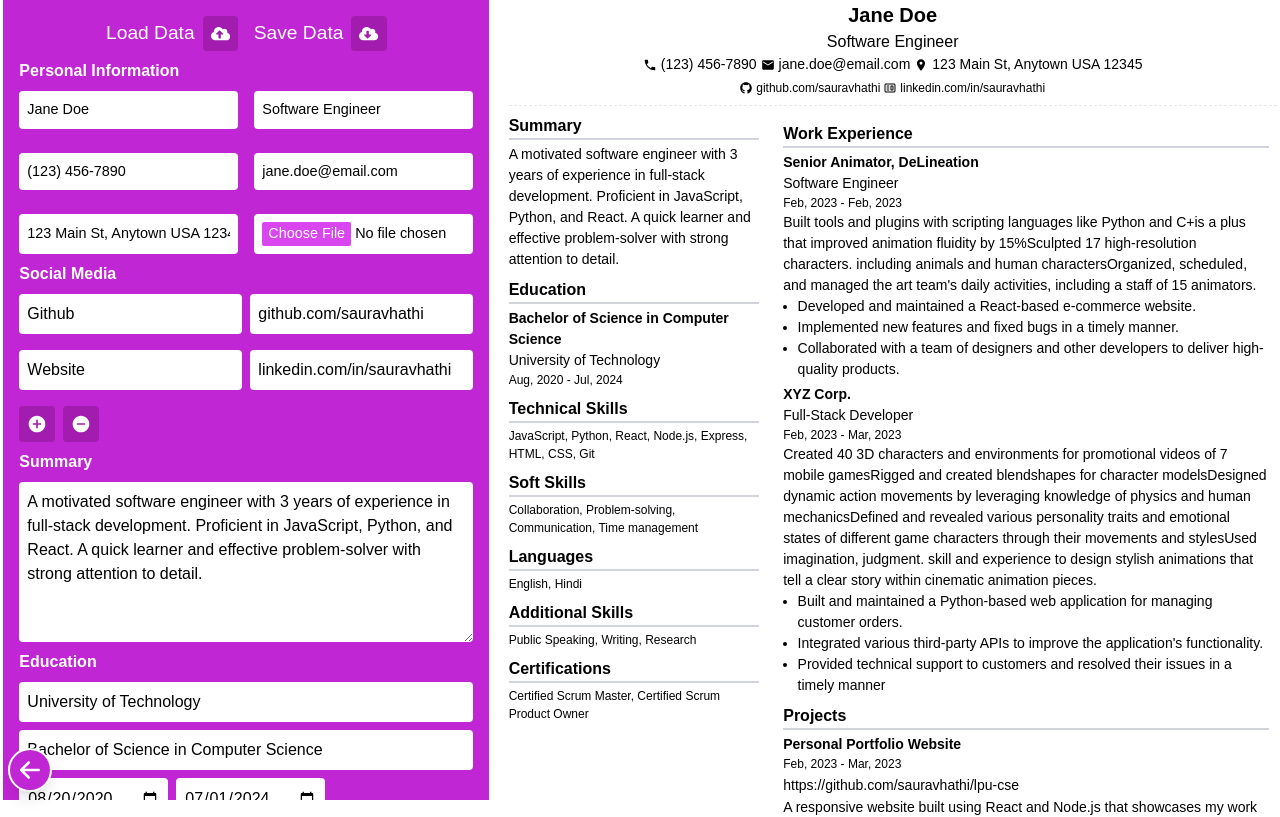
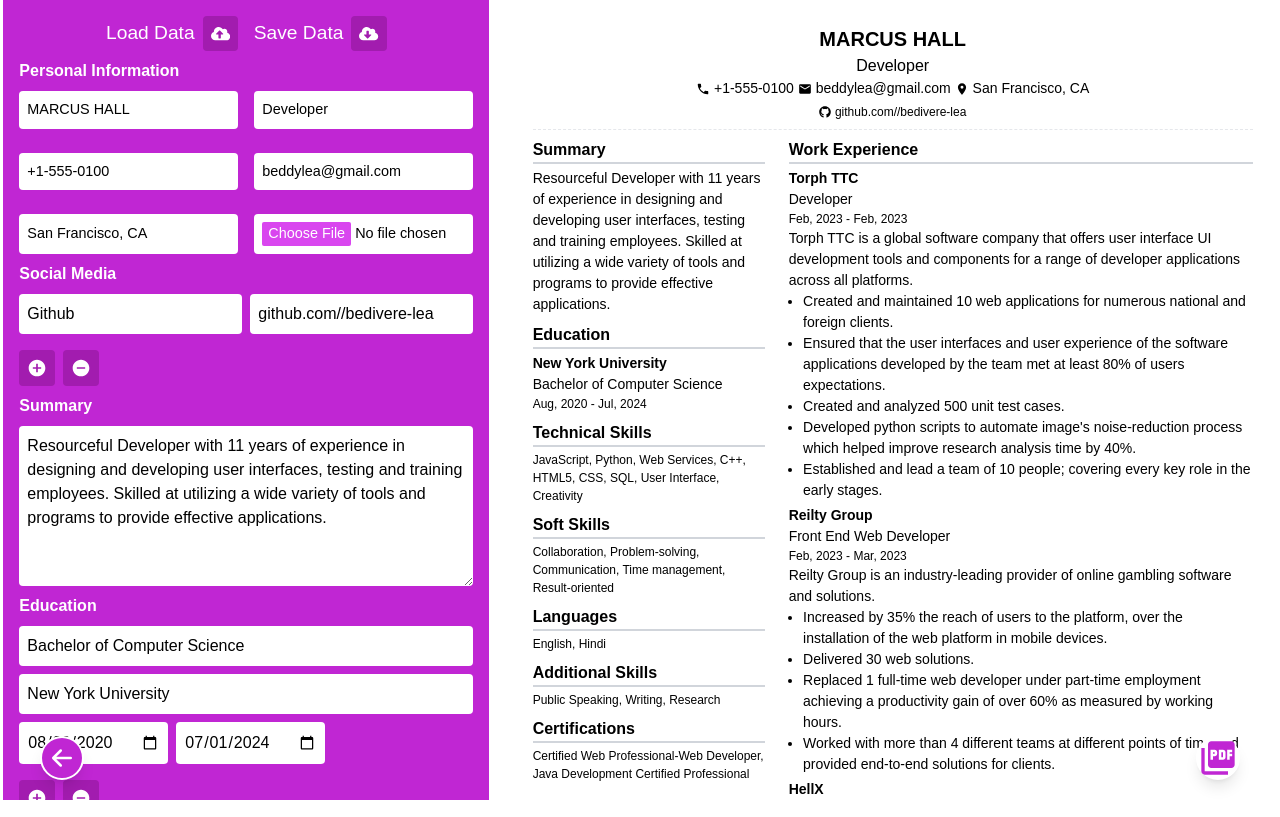
Before and after one commit to sauravhathi/atsresume, a Next.js app: page / in a window 1280 px wide. Shown: the top 817 px of the page. Built offline with nearby package versions, Linux system fonts and the light colour scheme.

Commit message:
a4size pdf and some design

```diff
--- a/components/form/FormCP.jsx
+++ b/components/form/FormCP.jsx
@@ -1,11 +1,11 @@
-import React, {  } from "react";
+import React, { } from "react";
 import { BsFillArrowRightCircleFill, BsFillArrowLeftCircleFill } from "react-icons/bs"
 
 const FormCP = ({ formClose, setFormClose }) => {
   return (
     <button
       aria-label="Form Open/Close"
-        className="exclude-print fixed bottom-2 left-2 font-bold rounded-full bg-white text-fuchsia-600 shadow-lg border-2 border-white"
+      className="exclude-print fixed bottom-5 left-10 font-bold rounded-full bg-white text-fuchsia-600 shadow-lg border-2 border-white"
       onClick={() => setFormClose(!formClose)}
     >
       {formClose ? <BsFillArrowRightCircleFill className="w-10 h-10" title="Form Open" /> : <BsFillArrowLeftCircleFill className="w-10 h-10" title="Form Close" />}
--- a/components/form/Skill.jsx
+++ b/components/form/Skill.jsx
@@ -1,9 +1,9 @@
 import FormButton from "./FormButton"
 
-const Skill = ({ resumeData, skillType, placeholder, handleSkills, addSkill, removeSkill }) => {
+const Skill = ({ resumeData, skillType, title, placeholder, handleSkills, addSkill, removeSkill }) => {
     return (
       <div className="flex-col-gap-2">
-        <h2 className="input-title">{skillType}</h2>
+        <h2 className="input-title">{title}</h2>
         {resumeData[skillType].map((skill, index) => (
           <div key={index} className="f-col">
             <input
--- a/components/preview/Preview.jsx
+++ b/components/preview/Preview.jsx
@@ -19,7 +19,8 @@ const Preview = ({ resumeData }) => {
     ]
 
     return (
-        <div className="bg-white md:max-w-[60%] sticky top-0">
+        <div className="md:max-w-[60%] sticky top-0 preview p-6 md:overflow-y-scroll md:h-screen">
+            <A4PageWrapper>
                 <div className="f-col items-center mb-1" >
                     {
                         resumeData.profilePicture.length > 0 &&
@@ -111,7 +112,7 @@ const Preview = ({ resumeData }) => {
                 {/* single column end */}
 
                 {/* two column start */}
-            <div className="flex flex-row gap-4">
+                <div className="flex flex-row gap-6">
                     <div className="w-1/3 space-y-2 ">
                         {
                             resumeData.summary.length > 0 &&
@@ -144,7 +145,7 @@ const Preview = ({ resumeData }) => {
                             <Skills title="Certifications" skills={resumeData.certifications} />
                         </div>
                     </div>
-                <div className="w-2/3 p-2 space-y-2">
+                    <div className="w-2/3 space-y-2">
                         {
                             resumeData.workExperience.length > 0 &&
                             <div>
@@ -187,9 +188,20 @@ const Preview = ({ resumeData }) => {
                         }
                     </div>
                 </div>
+            </A4PageWrapper>
         </div >
 
     );
 };
 
 export default Preview;
+
+const A4PageWrapper = ({ children }) => {
+    return (
+        <div className="
+        w-8.5in h-11in
+        ">
+            {children}
+        </div>
+    );
+};
--- a/components/utility/DefaultResumeData.jsx
+++ b/components/utility/DefaultResumeData.jsx
@@ -1,71 +1,58 @@
 const DefaultResumeData = {
-    name: "Jane Doe",
-    position: "Software Engineer",
-    contactInformation: "(123) 456-7890",
-    email: "jane.doe@email.com",
-    address: "123 Main St, Anytown USA 12345",
+  name: "MARCUS HALL",
+  position: "Developer",
+  contactInformation: "+1-555-0100",
+  email: "beddylea@gmail.com",
+  address: "San Francisco, CA",
   profilePicture: "",
   socialMedia: [
     {
       socialMedia: "Github",
-        link: "github.com/sauravhathi",
-      },
-      {
-        socialMedia: "Website",
-        link: "linkedin.com/in/sauravhathi",
+      link: "github.com//bedivere-lea",
     },
   ],
-    summary: "A motivated software engineer with 3 years of experience in full-stack development. Proficient in JavaScript, Python, and React. A quick learner and effective problem-solver with strong attention to detail.",
+  summary: "Resourceful Developer with 11 years of experience in designing and developing user interfaces, testing and training employees. Skilled at utilizing a wide variety of tools and programs to provide effective applications.",
   education: [
     {
-        "school": "University of Technology",
-        "degree": "Bachelor of Science in Computer Science",
+      "school": "Bachelor of Computer Science",
+      "degree": "New York University",
       "startYear": "2020-08-20",
       "endYear": "2024-07-01"
     },
   ],
   workExperience: [
     {
-        "company": "Senior Animator, DeLineation",
-        "position": "Software Engineer",
-        "description": "Built tools and plugins with scripting languages like Python and C+is a plus that improved animation fluidity by 15%Sculpted 17 high-resolution characters. including animals and human charactersOrganized, scheduled, and managed the art team's daily activities, including a staff of 15 animators.",
-        "keyAchievements": "Developed and maintained a React-based e-commerce website.\nImplemented new features and fixed bugs in a timely manner.\nCollaborated with a team of designers and other developers to deliver high-quality products.",
-        "startYear": "2023-02-14",
-        "endYear": "2023-02-09"
+      "company": "Torph TTC",
+      "position": "Developer",
+      "description": "Torph TTC is a global software company that offers user interface UI development tools and components for a range of developer applications across all platforms.",
+      "keyAchievements": "Created and maintained 10 web applications for numerous national and foreign clients.\nEnsured that the user interfaces and user experience of the software applications developed by the team met at least 80% of users expectations.\nCreated and analyzed 500 unit test cases.\nDeveloped python scripts to automate image's noise-reduction process which helped improve research analysis time by 40%.\nEstablished and lead a team of 10 people; covering every key role in the early stages.",
+      "startYear": "2023-02-16",
+      "endYear": "2023-02-21"
     },
     {
-        "company": "XYZ Corp.",
-        "position": "Full-Stack Developer",
-        "description": "Created 40 3D characters and environments for promotional videos of 7 mobile gamesRigged and created blendshapes for character modelsDesigned dynamic action movements by leveraging knowledge of physics and human mechanicsDefined and revealed various personality traits and emotional states of different game characters through their movements and stylesUsed imagination, judgment. skill and experience to design stylish animations that tell a clear story within cinematic animation pieces.",
-        "keyAchievements": "Built and maintained a Python-based web application for managing customer orders.\nIntegrated various third-party APIs to improve the application's functionality.\nProvided technical support to customers and resolved their issues in a timely manner",
+      "company": "Reilty Group",
+      "position": "Front End Web Developer",
+      "description": "Reilty Group is an industry-leading provider of online gambling software and solutions.",
+      "keyAchievements": "Increased by 35% the reach of users to the platform, over the installation of the web platform in mobile devices.\nDelivered 30 web solutions.\nReplaced 1 full-time web developer under part-time employment achieving a productivity gain of over 60% as measured by working hours.\nWorked with more than 4 different teams at different points of time and provided end-to-end solutions for clients.",
+      "startYear": "2023-02-22",
+      "endYear": "2023-03-09"
+    },
+    {
+      "company": "HellX",
+      "position": "Python Developer",
+      "description": "Heller is a Software Editor specialized in logistics management.",
+      "keyAchievements": "Developed several automation systems - saved over $50,000 annually.\nJoined the team as #10 employee as a developer working directly with the biggest customers.\nInvolved in coding as per the requirement, delivered well ahead of time which saved project cost by 20%.\nReduced database size by nearly 50% and improved its performance by 20%.\nDelivery time of good reduced by 50%.",
       "startYear": "2023-02-22",
       "endYear": "2023-03-09"
     }
   ],
-    projects: [
-      {
-        "name": "Personal Portfolio Website",
-        "link": "https://github.com/sauravhathi/lpu-cse",
-        "description": "A responsive website built using React and Node.js that showcases my work and skills. Implemented features such as a contact form and a project gallery.",
-        "keyAchievements": "Developed and maintained a React-based e-commerce website.\nImplemented new features and fixed bugs in a timely manner.\nCollaborated with a team of designers and other developers to deliver high-quality products.",
-        "startYear": "2023-02-14",
-        "endYear": "2023-03-09"
-      },
-      {
-        "name": "Weather App",
-        "link": "https://github.com/sauravhathi/lpu-cse",
-        "description": "A mobile-friendly web app built using React and OpenWeather API that allows users to view the current weather and 5-day forecast for a selected city.",
-        "keyAchievements": "Developed and maintained a React-based e-commerce website.\nImplemented new features and fixed bugs in a timely manner.\nCollaborated with a team of designers and other developers to deliver high-quality products.",
-        "startYear": "2023-02-14",
-        "endYear": "2023-03-09"
-      }
-    ],
+  projects: [],
 
   technicalSkills: [
-      "JavaScript", "Python", "React", "Node.js", "Express", "HTML", "CSS", "Git"
+    "JavaScript", "Python", "Web Services", "C++", "HTML5", "CSS", "SQL", "User Interface", "Creativity"
   ],
   softSkills: [
-      "Collaboration", "Problem-solving", "Communication", "Time management"
+    "Collaboration", "Problem-solving", "Communication", "Time management", "Result-oriented"
   ],
   languages: [
     "English",
@@ -77,8 +64,8 @@ const DefaultResumeData = {
     "Research",
   ],
   certifications: [
-      "Certified Scrum Master",
-      "Certified Scrum Product Owner",
+    "Certified Web Professional-Web Developer",
+    "Java Development Certified Professional",
   ],
 };
 
--- /dev/null
+++ b/components/utility/WinPrint.js
@@ -0,0 +1,20 @@
+import { MdPictureAsPdf } from "react-icons/md";
+
+const WinPrint = () => {
+
+const print = () => {
+    window.print();
+    };
+
+return (
+    <button
+        aria-label="Download Resume"
+        className="exclude-print fixed bottom-5 right-10 font-bold rounded-full bg-white text-fuchsia-600 shadow-lg border-2 border-white"
+        onClick={print}
+      >
+       <MdPictureAsPdf className="w-10 h-10" title="Download Resume"/>
+      </button>
+    );
+};
+
+export default WinPrint;
--- a/pages/builder.jsx
+++ b/pages/builder.jsx
@@ -1,5 +1,4 @@
-import React, { useState, useRef } from "react";
-import { useReactToPrint } from 'react-to-print';
+import React, { useState } from "react";
 import Meta from "../components/meta/Meta";
 import FormCP from "../components/form/FormCP";
 import LoadUnload from "../components/form/LoadUnload";
@@ -11,8 +10,10 @@ import Skill from "../components/form/Skill";
 import PersonalInformation from "../components/form/PersonalInformation";
 import Summary from "../components/form/Summary";
 import Projects from "../components/form/Projects";
-import FormButton from "../components/form/FormButton";
 import Education from "../components/form/Education";
+import {MdPictureAsPdf} from "react-icons/md";
+import dynamic from "next/dynamic";
+
 
 
 export default function Builder(props) {
@@ -225,16 +226,12 @@ export default function Builder(props) {
     setResumeData({ ...resumeData, certifications: newCertifications });
   };
 
-  const componentRef = useRef();
-  const handlePrint = useReactToPrint({
-    content: () => componentRef.current,
-  });
 
   return (
     <><Meta title="ATSResume | Get hired with an ATS-optimized resume" description="ATSResume is a cutting-edge resume builder that helps job seekers create a professional, ATS-friendly resume in minutes. Our platform uses the latest technology to analyze and optimize your resume for maximum visibility and success with applicant tracking systems. Say goodbye to frustration and wasted time spent on manual resume formatting. Create your winning resume with ATSResume today and get noticed by employers." keywords="ATS-friendly, Resume optimization, Keyword-rich resume, Applicant Tracking System, ATS resume builder, ATS resume templates, ATS-compliant resume, ATS-optimized CV, ATS-friendly format, ATS resume tips, Resume writing services, Career guidance, Job search in India, Resume tips for India, Professional resume builder, Cover letter writing, Interview preparation, Job interview tips, Career growth, Online job applications, resume builder, free resume builder, resume ats, best free resume builder, resume creator, resume cv, resume design, resume editor, resume maker" />
-      <div className="f-col gap-4 md:flex-row justify-evenly max-w-7xl mx-auto" ref={componentRef}>
+      <div className="f-col gap-4 md:flex-row justify-evenly max-w-7xl md:mx-auto md:h-screen" >
         {!formClose && (
-        <form className="p-4 bg-fuchsia-600 exclude-print md:max-w-[40%] h-screen overflow-y-scroll">
+          <form className="p-4 bg-fuchsia-600 exclude-print md:max-w-[40%] md:h-screen md:overflow-y-scroll">
             <LoadUnload handleLoad={handleLoad} handleDownload={handleDownload} resumeData={resumeData} />
             <PersonalInformation resumeData={resumeData} handleChange={handleChange} handleProfilePicture={handleProfilePicture} />
             <SocialMedia resumeData={resumeData} handleSocialMedia={handleSocialMedia} addSocialMedia={addSocialMedia} removeSocialMedia={removeSocialMedia} />
@@ -251,7 +248,12 @@ export default function Builder(props) {
         )}
         <Preview resumeData={resumeData} />
       </div>
-    <FormCP formClose={formClose} setFormClose={setFormClose} /></>
-    // <button onClick={handlePrint}>Print this out!</button>
+      <FormCP formClose={formClose} setFormClose={setFormClose} />
+      <Print/>
+    </>
   )
 };
+
+const Print = dynamic(() => import("../components/utility/WinPrint"), {
+  ssr: false,
+});
```
Also changed, not shown: components/hero/Hero.jsx (+7 -7 lines), package.json (+4 -3 lines), styles/globals.css (+22 -0 lines), 1 other file (tests, documents, lock files or other folders). Lines whose indentation alone changed are shown as unchanged.
